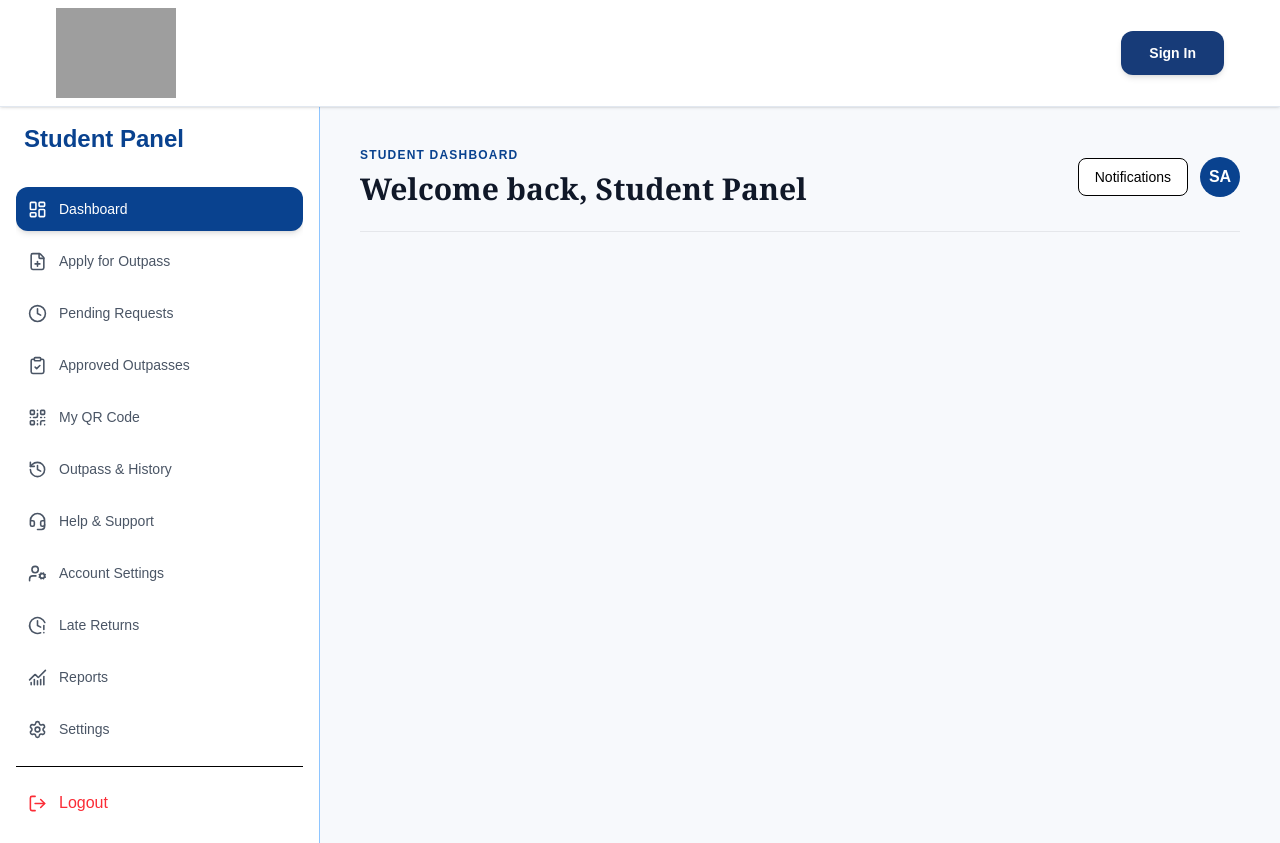
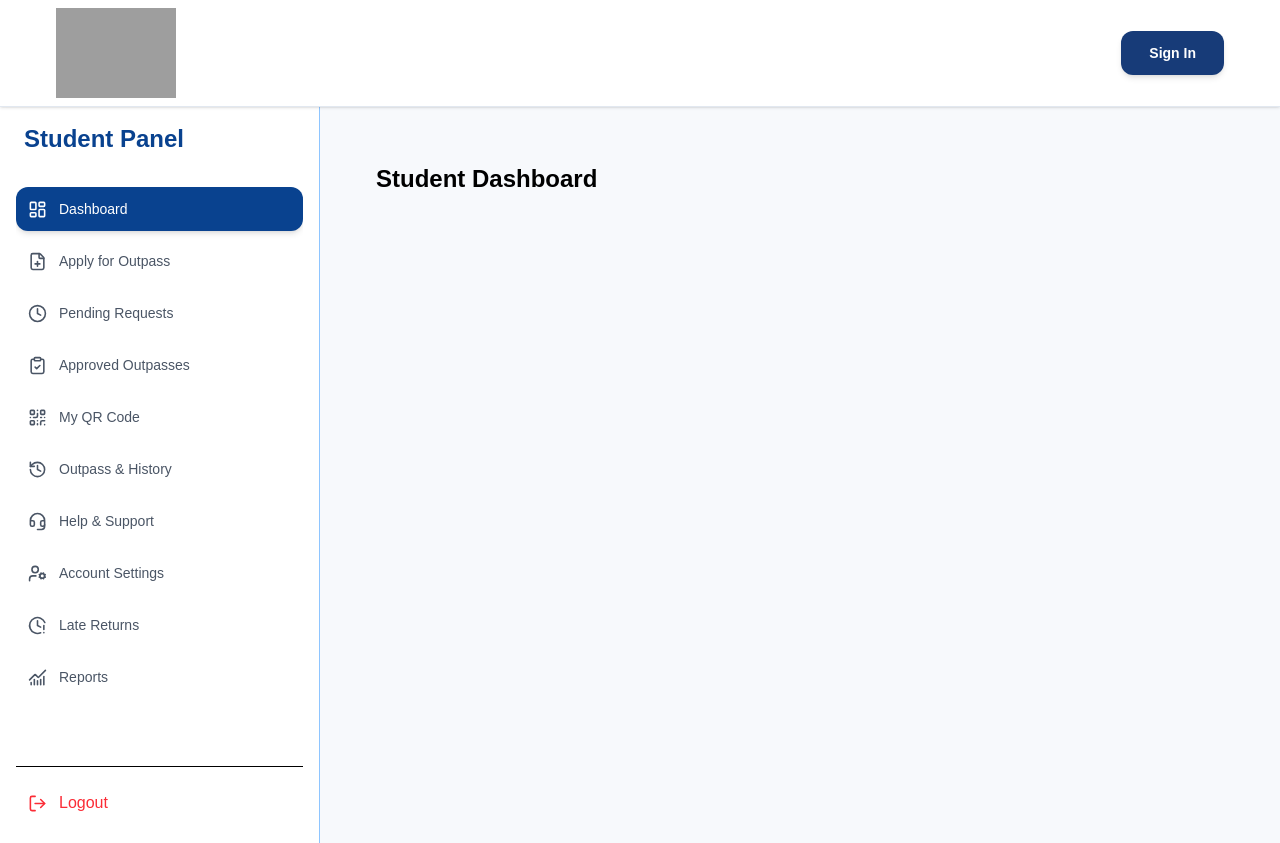
Before and after one commit to VIJAY-1326/Hostel_Outpass, a React (Vite) app in the folder hostel_outpass/: page /student in a window 1280 px wide. Built offline with nearby package versions, Linux system fonts and the light colour scheme; grey boxes are pictures that could not be loaded.

Commit message:
student sidebar

```diff
--- a/hostel_outpass/src/components/organisms/StudentSidebar.jsx
+++ b/hostel_outpass/src/components/organisms/StudentSidebar.jsx
@@ -1,5 +1,15 @@
 
 import { useState } from "react";
+import StudentDashboard from "../../pages/student/StudentDashboard";
+import ApplyForOutpass from "../../pages/student/ApplyForOutpass";
+import PendingRequests from "../../pages/student/PendingRequests";
+import AccountSettings from "../../pages/student/AccountSettings";
+import ApprovedOutpasses from "../../pages/student/ApprovedOutpasses";
+import HelpSupport from "../../pages/student/Help&Support";
+import LateReturns from "../../pages/student/LateReturns";
+import Reports from "../../pages/student/Reports";
+import MyQRCode from "../../pages/student/MyQRCode";
+import OutpassHistory from "../../pages/student/Outpass&History";
 
 import {
   LayoutDashboard,
@@ -32,7 +42,6 @@ function StudentSidebar() {
     { name: "Account Settings", icon: UserCog },
     { name: "Late Returns", icon: ClockAlert },
     { name: "Reports", icon: ChartNoAxesCombined },
-    { name: "Settings", icon: Settings }
   ];
 
   return (
@@ -91,70 +100,27 @@ function StudentSidebar() {
 
       {/* Main Content */}
       <div className="flex-1 min-w-0 min-h-0 h-full overflow-y-auto overflow-x-hidden p-6 md:p-10">
-
         {/* Dashboard Page */}
-        {activeMenu === "Dashboard" && (
-          <div>
-
-            {/* Welcome Header */}
-            <div className="flex flex-wrap items-center justify-between gap-4 border-b border-gray-200 pb-6">
-
-              <div>
-                <p className="text-xs font-semibold tracking-widest text-[#09428f]">
-                  STUDENT DASHBOARD
-                </p>
-
-                <h1
-                  className="mt-2 text-2xl md:text-3xl font-bold text-gray-900"
-                  style={{ fontFamily: "Georgia, serif" }}
-                >
-                  Welcome back, Student Panel
-                </h1>
-              </div>
-
-              <div className="flex items-center gap-3">
-
-                <button className="bg-white border rounded-lg px-4 py-2 text-sm hover:bg-gray-50">
-                  Notifications
-                </button>
-
-                <div className="w-10 h-10 rounded-full bg-[#09428f] text-white flex items-center justify-center font-bold">
-                  SA
-                </div>
-
-              </div>
-
-            </div>
-
-          </div>
-        )}
-
-        {/* Other Menu Pages */}
-        {activeMenu !== "Dashboard" && (
-          <div>
-
-            <p className="text-xs font-semibold tracking-widest text-[#09428f]">
-              STUDENT PANEL
-            </p>
-
-            <h1
-              className="mt-2 text-2xl md:text-3xl font-bold text-gray-900"
-              style={{ fontFamily: "Georgia, serif" }}
-            >
-              {activeMenu}
-            </h1>
-
-            <div className="mt-6 bg-white rounded-xl border p-6 shadow-sm">
-              <p className="text-gray-600">
-                {activeMenu} Page Content
-              </p>
-            </div>
-
-          </div>
-        )}
-
+        {activeMenu === "Dashboard" && <StudentDashboard />}
+        {/* Apply for Outpass Page */}
+        {activeMenu === "Apply for Outpass" && <ApplyForOutpass />}
+        {/* Pending Requests Page */}
+        {activeMenu === "Pending Requests" && <PendingRequests />}
+        {/* Account Settings Page */}
+        {activeMenu === "Account Settings" && <AccountSettings />}
+        {/* Approved Outpasses Page */}
+        {activeMenu === "Approved Outpasses" && <ApprovedOutpasses />}
+        {/* Help & Support Page */}
+        {activeMenu === "Help & Support" && <HelpSupport />}
+        {/* Late Returns Page */}
+        {activeMenu === "Late Returns" && <LateReturns />}
+        {/* Reports Page */}
+        {activeMenu === "Reports" && <Reports />}
+        {/* My QR Code Page */}
+        {activeMenu === "My QR Code" && <MyQRCode />}
+        {/* Outpass & History Page */}
+        {activeMenu === "Outpass & History" && <OutpassHistory />}
       </div>
-
     </div>
   );
 }
--- a/hostel_outpass/src/components/organisms/SuperAdminSidebar.jsx
+++ b/hostel_outpass/src/components/organisms/SuperAdminSidebar.jsx
@@ -52,7 +52,7 @@ function SuperAdminSidebar() {
     { name: "Late Returns", icon: ClockAlert },
     { name: "Audit Logs", icon: FileText },
     { name: "Reports", icon: BarChart3 },
-    { name: "Setting", icon: Settings }
+    { name: "Account Settings", icon: Settings }
   ];
 
   return (
@@ -127,7 +127,7 @@ function SuperAdminSidebar() {
         {/* Reports page*/}
         {activeMenu === "Reports" && <Reports />}
         {/* Settings page*/}
-        {activeMenu === "Setting" && <SuperAdminSettings />}
+        {activeMenu === "Account Settings" && <SuperAdminSettings />}
       </div>
     </div>
   );
--- /dev/null
+++ b/hostel_outpass/src/pages/student/AccountSettings.jsx
@@ -0,0 +1,9 @@
+function AccountSettings() {
+  return (
+    <div className="p-4">
+      <h1 className="text-2xl font-bold mb-4">Account Settings</h1>
+    </div>
+  );
+}
+
+export default AccountSettings;
--- /dev/null
+++ b/hostel_outpass/src/pages/student/ApplyForOutpass.jsx
@@ -0,0 +1,9 @@
+function ApplyForOutpass() {
+  return (
+    <div className="p-4">
+      <h1 className="text-2xl font-bold mb-4">Apply for Outpass</h1>
+    </div>
+  );
+}
+
+export default ApplyForOutpass;
--- /dev/null
+++ b/hostel_outpass/src/pages/student/ApprovedOutpasses.jsx
@@ -0,0 +1,9 @@
+function ApprovedOutpasses() {
+  return (
+    <div className="p-4">
+      <h1 className="text-2xl font-bold mb-4">Approved Outpasses</h1>
+    </div>
+  );
+}
+
+export default ApprovedOutpasses;
--- /dev/null
+++ b/hostel_outpass/src/pages/student/Help&Support.jsx
@@ -0,0 +1,9 @@
+function HelpSupport() {
+  return (
+    <div className="p-4">
+      <h1 className="text-2xl font-bold mb-4">Help & Support</h1>
+    </div>
+  );
+}
+
+export default HelpSupport;
--- /dev/null
+++ b/hostel_outpass/src/pages/student/LateReturns.jsx
@@ -0,0 +1,9 @@
+function LateReturns() {
+  return (
+    <div className="p-4">
+      <h1 className="text-2xl font-bold mb-4">Late Returns</h1>
+    </div>
+  );
+}
+
+export default LateReturns;
--- /dev/null
+++ b/hostel_outpass/src/pages/student/MyQRCode.jsx
@@ -0,0 +1,9 @@
+function MyQRCode() {
+  return (
+    <div className="p-4">
+      <h1 className="text-2xl font-bold mb-4">My QR Code</h1>
+    </div>
+  );
+}
+
+export default MyQRCode;
--- /dev/null
+++ b/hostel_outpass/src/pages/student/Outpass&History.jsx
@@ -0,0 +1,9 @@
+function OutpassHistory() {
+  return (
+    <div className="p-4">
+      <h1 className="text-2xl font-bold mb-4">Outpass & History</h1>
+    </div>
+  );
+}
+
+export default OutpassHistory;
--- /dev/null
+++ b/hostel_outpass/src/pages/student/PendingRequests.jsx
@@ -0,0 +1,9 @@
+function PendingRequests() {
+  return (
+    <div className="p-4">
+      <h1 className="text-2xl font-bold mb-4">Pending Requests</h1>
+    </div>
+  );
+}
+
+export default PendingRequests;
--- /dev/null
+++ b/hostel_outpass/src/pages/student/Reports.jsx
@@ -0,0 +1,9 @@
+function Reports() {
+  return (
+    <div className="p-4">
+      <h1 className="text-2xl font-bold mb-4">Reports Page</h1>
+    </div>
+  );
+}
+
+export default Reports;
--- a/hostel_outpass/src/pages/student/StudentDashboard.jsx
+++ b/hostel_outpass/src/pages/student/StudentDashboard.jsx
@@ -0,0 +1,9 @@
+function StudentDashboard() {
+  return (
+    <div className="p-4">
+      <h1 className="text-2xl font-bold mb-4">Student Dashboard</h1>
+    </div>
+  );
+}
+
+export default StudentDashboard;
```
